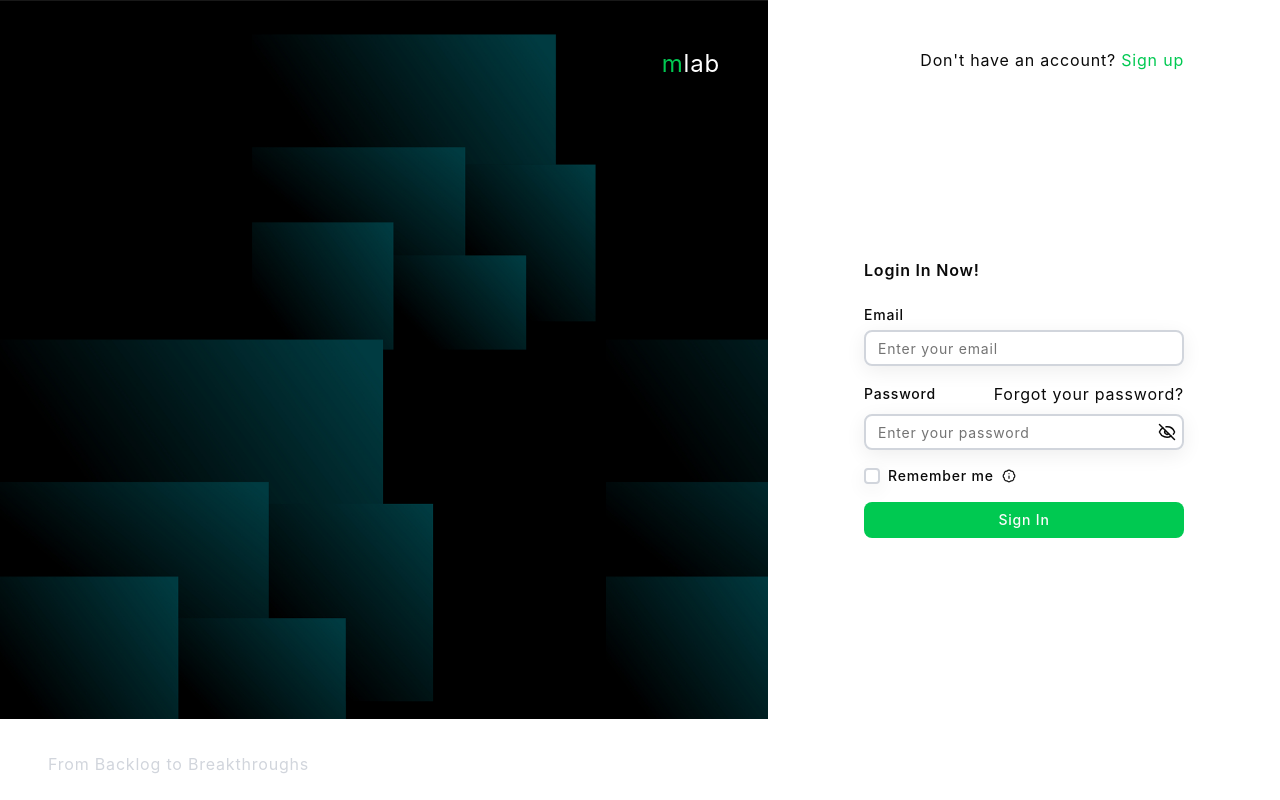
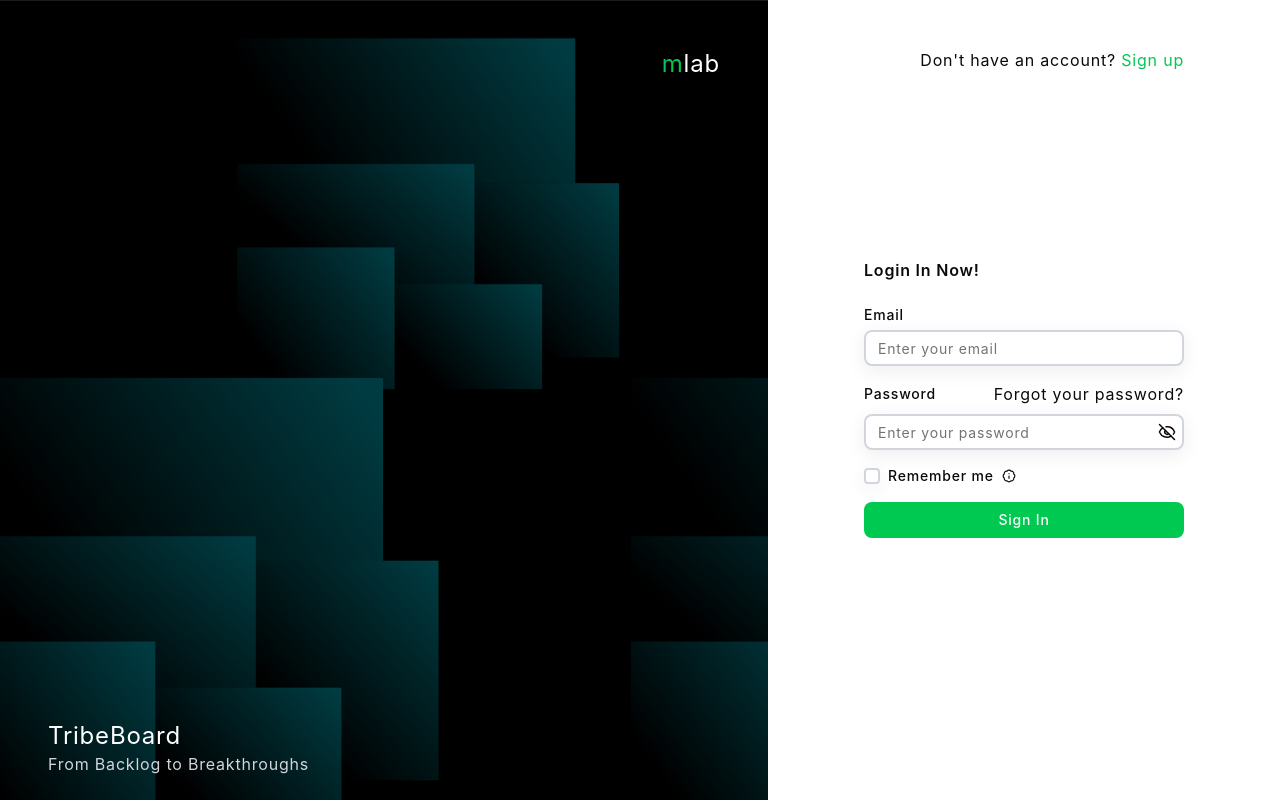
Before and after one commit to IKcracker/TribeBoard, a Next.js app: page / in a window 1280 px wide. Built offline with nearby package versions, Linux system fonts and the light colour scheme.

Commit message:
fix image size

```diff
--- a/src/app/page.tsx
+++ b/src/app/page.tsx
@@ -15,21 +15,29 @@ import {
   TooltipTrigger,
 } from "@/components/ui/tooltip";
 import { BadgeInfo } from "lucide-react";
+import Image from "next/image";
 
 export default function Home() {
   return (
     <div className="flex h-screen overflow-hidden">
       <div className="w-3/5 relative">
-        <h2 className="absolute text-white right-12 top-12 text-2xl">
+        <h2 className="absolute z-10 text-white right-12 top-12 text-2xl">
           <span className="text-green-500">m</span>lab
         </h2>
 
-        <div className="absolute left-12 bottom-6 text-white">
+        <div className="absolute left-12 bottom-6 z-10 text-white">
           <h2 className="  text-2xl">TribeBoard</h2>
           <p className="text-gray-300">From Backlog to Breakthroughs</p>
         </div>
 
-        <img src="/images/welcome.png" alt="Welcome" />
+        <Image
+          src="/images/welcome.png"
+          objectFit="cover"
+          alt="Welcome"
+          fill
+          sizes="100vw"
+          className="w-fit h-full"
+        />
       </div>
       <div className=" relative p-24 flex justify-center items-center flex-col w-2/5">
         <a className="absolute top-12 right-24  text-base mb-4" href="#">
```
